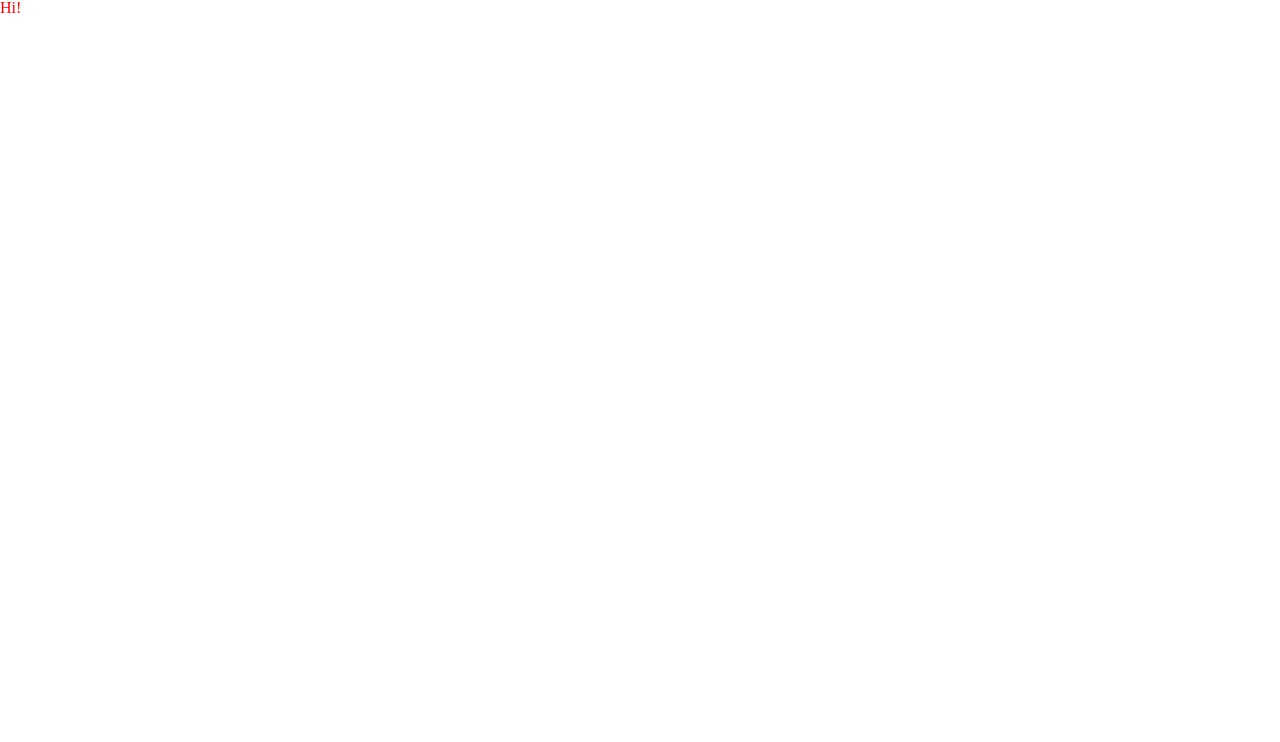
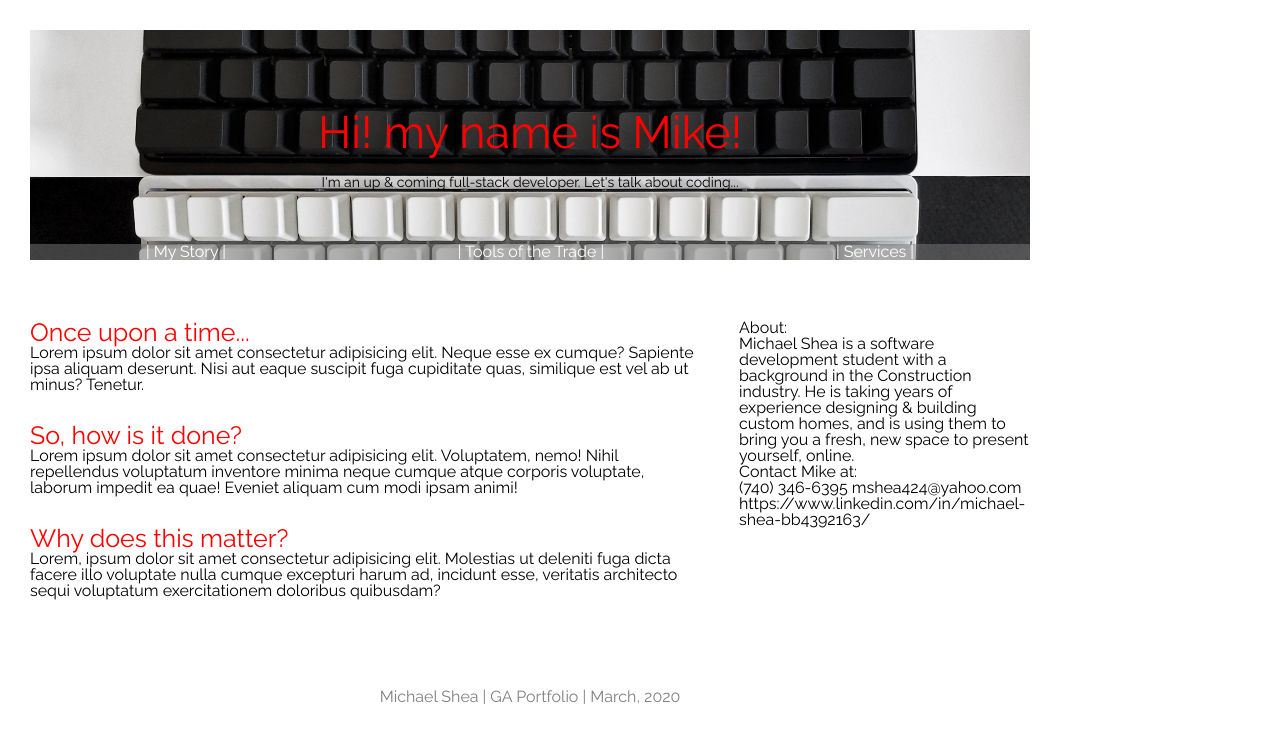
Before and after one commit to Mshea424/Mshea424.github.io, a plain HTML site: page index.html in a window 1280 px wide. Drawn offline with Linux system fonts and the light colour scheme.

Commit message:
added img folder & created page layout styles

```diff
--- a/index.html
+++ b/index.html
@@ -3,22 +3,54 @@
     <head>
         <meta charset="UTF-8">
         <meta name="viewport" content="width=device-width, initial-scale=1.0">
-    <title>Mike Shea Portolio</title>
+        <title>Mike Shea's Portfolio</title>
         <link rel="stylesheet" href="reset.css">
         <link rel="stylesheet" href="style.css">
+        <link href="https://fonts.googleapis.com/css?family=Raleway&display=swap" rel="stylesheet">
     </head>
     <body>
+        <div class = "pad-sides">
         <header>
-        <h1>Hi!</h1>
+            <h1>Hi! my name is Mike!</h1>
+            <p>I'm an up & coming full-stack developer. Let's talk about coding...</p>
+            <nav>
+                <a href="#">| My Story |</a>
+                <a href="#">| Tools of the Trade |</a>
+                <a href="#">| Services |</a>
+            </nav>
         </header>
+        <div class="wrapper">
             <main>
+                <article>
+                    <h2>Once upon a time...</h2>
+                    <p>Lorem ipsum dolor sit amet consectetur adipisicing elit. Neque esse ex cumque? Sapiente ipsa aliquam deserunt. Nisi aut eaque suscipit fuga cupiditate quas, similique est vel ab ut minus? Tenetur.</p>
+                </article>
+                <article>
+                    <h2>So, how is it done?</h2>
+                    <p>Lorem ipsum dolor sit amet consectetur adipisicing elit. Voluptatem, nemo! Nihil repellendus voluptatum inventore minima neque cumque atque corporis voluptate, laborum impedit ea quae! Eveniet aliquam cum modi ipsam animi!</p>
+                </article>
+                <article>
+                    <h2>Why does this matter?</h2>
+                    <p>Lorem, ipsum dolor sit amet consectetur adipisicing elit. Molestias ut deleniti fuga dicta facere illo voluptate nulla cumque excepturi harum ad, incidunt esse, veritatis architecto sequi voluptatum exercitationem doloribus quibusdam?</p>
+                </article>
 
             </main>
             <aside>
-
+                <section class="About">
+                    <h2>About:</h2>
+                    <p>Michael Shea is a software development student with a background in the Construction industry. He is taking years of experience designing & building custom homes, and is using them to bring you a fresh, new space to present yourself, online.</p>
+                </section>
+                <section class="Contact">
+                    <h2>Contact Mike at:</h2>
+                    <a>(740) 346-6395</a>
+                    <a>mshea424@yahoo.com</a>
+                    <a>https://www.linkedin.com/in/michael-shea-bb4392163/</a>
+                </section>
             </aside>
+        </div>
         <footer>
-
+            <p>Michael Shea | GA Portfolio | March, 2020</p>
         </footer>
+        </div>
     </body>
 </html>
--- a/style.css
+++ b/style.css
@@ -1,3 +1,72 @@
-h1 {
+body {
+    font-family: 'Raleway', sans-serif;
+    max-width: 1060px;
+}
+.pad-sides {
+    padding: 30px;
+
+}
+header {
+    margin: 0 auto;
+    background-image: url(./images/keyboards.jpeg);
+    background-position: center;
+    background-size: 1000px 100%;
+    background-repeat: no-repeat;
+    padding: 80px 0 0 0;
+}
+header > h1 {
     color: red;
+    font-size: 45px;
+    font-weight: 400;
+    text-align: center;
+
 }
+header > p {
+    color: black;
+    font-size: 14px;
+    font-weight: 300;
+    text-align: center;
+    margin-top: 20px;
+}
+nav {
+    background-color: rgba(125, 125, 125, .5);
+    display: flex;
+    justify-content: space-around;
+    margin-top: 55px;
+}
+nav > a {
+color: rgba(255, 255, 255, 1);
+text-decoration: none;
+}
+
+nav > a:hover {
+    color: black;
+}
+.wrapper {
+    width: 100%
+    margin: 0 auto;
+    display: flex;
+    flex-direction: row;
+    justify-content: space between;
+    padding: 60px 0;
+
+}
+.wrapper > main {
+    width: 70%;
+    margin: 0 30px 0 0;
+}
+.wrapper > main > article > h2 {
+    color: red;
+    font-size: 25px;
+}
+.wrapper > main > article {
+    margin-bottom: 30px;
+}
+.wrapper > aside {
+    margin: 60px, 0 0 0;
+    width: 30%;
+}
+footer{
+    text-align: center;
+    color: gray;
+}
```
Also changed, not shown: images/keyboards.jpeg (added), 1 other file. Lines whose indentation alone changed are shown as unchanged.
